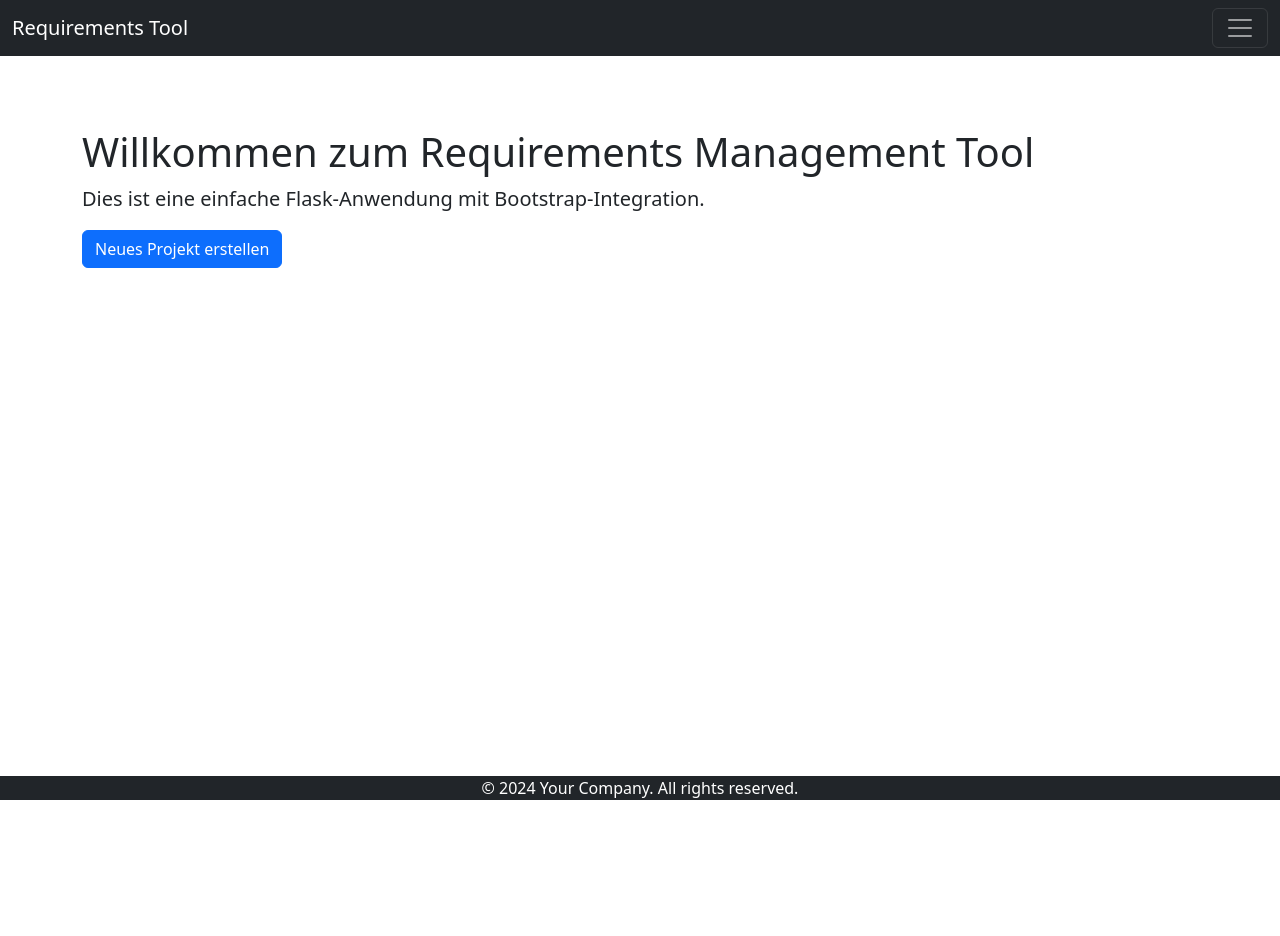
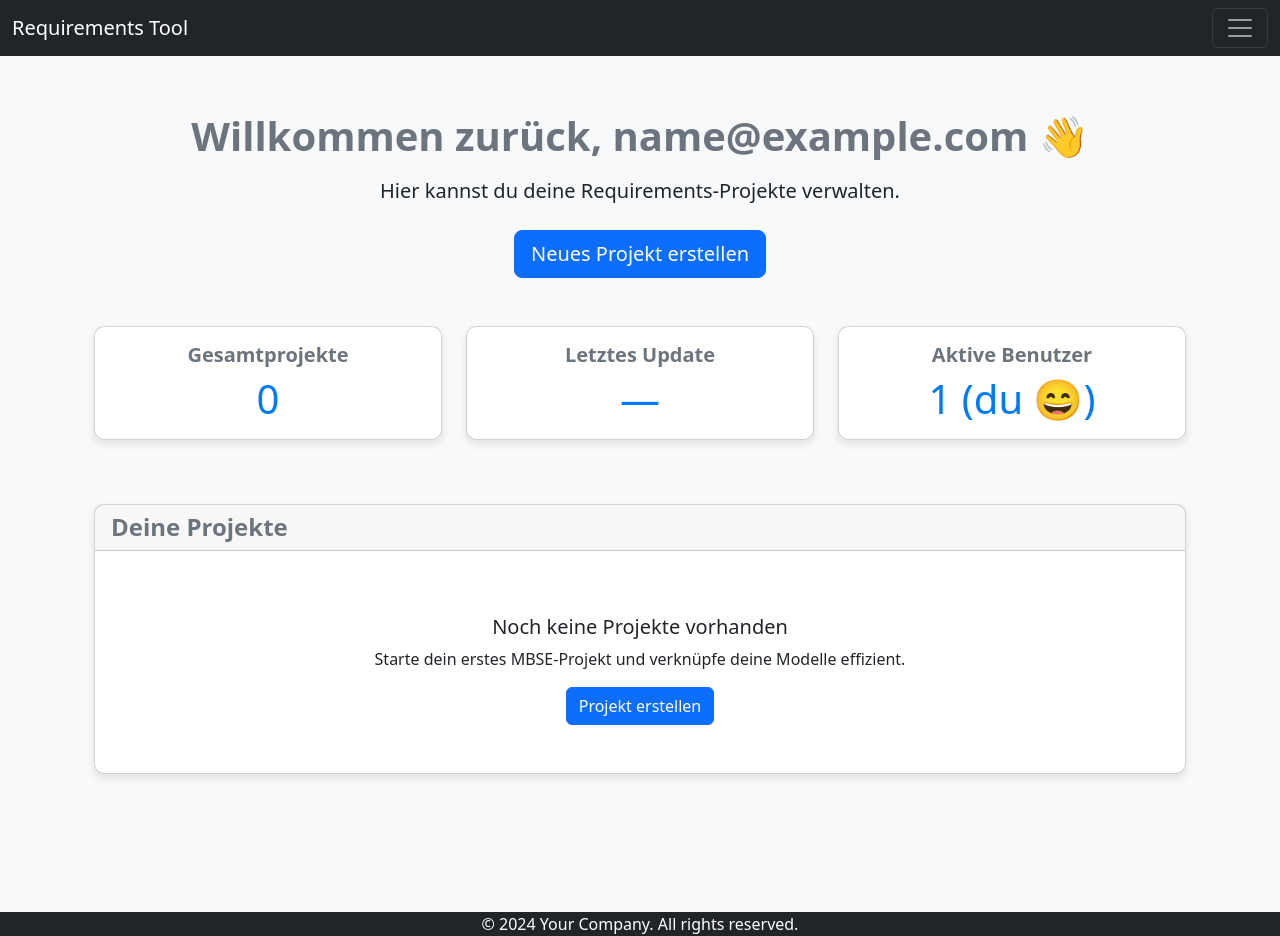
Before and after one commit to Aliwes1999/Interface_for_MBSE_Models, a Flask app: template app/templates/start.html in a window 1280 px wide. Before the commit the page ends 800 px from the top, so only its background shows below. Run offline with Flask 3, Linux system fonts and the light colour scheme; the template is opened without the code that fills it, so the values that code supplies are empty; the visitor is signed in with stand-in values (Sample User, id 1).

Commit message:
Startseite_aktualisiert

```diff
--- a/app/models.py
+++ b/app/models.py
@@ -36,6 +36,7 @@ class Project(db.Model):
     id = db.Column(db.Integer, primary_key=True)
     name = db.Column(db.String(100), nullable=False)
     columns = db.Column(db.Text, nullable=False)  # JSON string for list of columns
+    created_at = db.Column(db.DateTime, default=datetime.utcnow)
     created_requirements = db.Column(db.Text, nullable=False, default='[]')  # JSON string for list of dicts
     intermediate_requirements = db.Column(db.Text, nullable=False, default='[]')
     saved_requirements = db.Column(db.Text, nullable=False, default='[]')
--- a/app/templates/start.html
+++ b/app/templates/start.html
@@ -1,27 +1,149 @@
 {% extends "base.html" %} {% block title %}Startseite{% endblock %} {% block
 content %}
-<h1 class="mt-5 pt-3">Willkommen zum Requirements Management Tool</h1>
-<p class="lead">
-  Dies ist eine einfache Flask-Anwendung mit Bootstrap-Integration.
-</p>
+<style>
+  body {
+    background-color: #f8f9fa;
+  }
+  .card {
+    box-shadow: 0 4px 8px rgba(0, 0, 0, 0.1);
+    border-radius: 10px;
+  }
+  .stats-card {
+    text-align: center;
+  }
+  .stats-card .card-body h5 {
+    font-weight: bold;
+    color: #6c757d;
+  }
+  .stats-card .card-body .display-4 {
+    font-size: 2.5rem;
+    color: #007bff;
+  }
+  .table-box {
+    background-color: white;
+  }
+  .no-projects {
+    text-align: center;
+    padding: 2rem;
+  }
+  .no-projects i {
+    font-size: 3rem;
+    color: #6c757d;
+  }
+</style>
 
-<!-- List of Projects -->
-{% if projects %}
-<h2>Projekte</h2>
-<ul class="list-group mb-4">
-  {% for p in projects %}
-  <li class="list-group-item d-flex justify-content-between align-items-center">
-    {{ p.name }}
-    <div>
-      <a href="{{ url_for('main.manage_project', project_id=p.id) }}" class="btn btn-secondary btn-sm">Verwalten</a>
-      <form action="{{ url_for('main.delete_project', project_id=p.id) }}" method="post" style="display: inline;" onsubmit="return confirm('Sind Sie sicher, dass Sie dieses Projekt löschen möchten?');">
-        <button type="submit" class="btn btn-danger btn-sm">Löschen</button>
-      </form>
+<div class="container-fluid py-5" style="min-height: 100vh">
+  <!-- Header / Begrüßung -->
+  <div class="row mb-5">
+    <div class="col-12 text-center">
+      <h1 class="fw-bold text-secondary mb-3">
+        Willkommen zurück, {{ current_user.email }} 👋
+      </h1>
+      <p class="lead mb-4">
+        Hier kannst du deine Requirements-Projekte verwalten.
+      </p>
+      <a href="{{ url_for('main.create') }}" class="btn btn-primary btn-lg">
+        <i class="bi bi-plus-circle"></i> Neues Projekt erstellen
+      </a>
     </div>
-  </li>
-  {% endfor %}
-</ul>
-{% endif %}
+  </div>
 
-<a href="{{ url_for('main.create') }}" class="btn btn-primary">Neues Projekt erstellen</a>
+  <!-- Statistik-Karten -->
+  <div class="row mb-5">
+    <div class="col-md-4 mb-3">
+      <div class="card stats-card h-100">
+        <div class="card-body">
+          <i class="bi bi-folder-fill display-4 mb-2"></i>
+          <h5>Gesamtprojekte</h5>
+          <p class="display-4 mb-0">{{ projects|length }}</p>
+        </div>
+      </div>
+    </div>
+    <div class="col-md-4 mb-3">
+      <div class="card stats-card h-100">
+        <div class="card-body">
+          <i class="bi bi-calendar-check-fill display-4 mb-2"></i>
+          <h5>Letztes Update</h5>
+          <p class="display-4 mb-0">
+            {{ projects[-1].created_at.strftime('%d.%m.%Y') if projects else "—"
+            }}
+          </p>
+        </div>
+      </div>
+    </div>
+    <div class="col-md-4 mb-3">
+      <div class="card stats-card h-100">
+        <div class="card-body">
+          <i class="bi bi-people-fill display-4 mb-2"></i>
+          <h5>Aktive Benutzer</h5>
+          <p class="display-4 mb-0">1 (du 😄)</p>
+        </div>
+      </div>
+    </div>
+  </div>
+
+  <!-- Projekttabelle -->
+  <div class="row">
+    <div class="col-12">
+      <div class="card table-box">
+        <div class="card-header">
+          <h4 class="mb-0 fw-bold text-secondary">Deine Projekte</h4>
+        </div>
+        <div class="card-body">
+          {% if projects %}
+          <div class="table-responsive">
+            <table class="table table-hover align-middle table-striped">
+              <thead>
+                <tr>
+                  <th>Projektname</th>
+                  <th>Erstelldatum</th>
+                  <th>Aktionen</th>
+                </tr>
+              </thead>
+              <tbody>
+                {% for p in projects %}
+                <tr>
+                  <td>
+                    <a
+                      href="{{ url_for('main.manage_project', project_id=p.id) }}"
+                      class="text-decoration-none"
+                      >{{ p.name }}</a
+                    >
+                  </td>
+                  <td>{{ p.created_at.strftime('%d.%m.%Y') }}</td>
+                  <td>
+                    <form
+                      action="{{ url_for('main.delete_project', project_id=p.id) }}"
+                      method="post"
+                      style="display: inline"
+                      onsubmit="return confirm('Sind Sie sicher, dass Sie dieses Projekt löschen möchten?');"
+                    >
+                      <button type="submit" class="btn btn-danger btn-sm">
+                        Löschen
+                      </button>
+                    </form>
+                  </td>
+                </tr>
+                {% endfor %}
+              </tbody>
+            </table>
+          </div>
+          {% else %}
+          <div class="no-projects">
+            <i class="bi bi-folder-x"></i>
+            <h5 class="mt-3">Noch keine Projekte vorhanden</h5>
+            <p>
+              Starte dein erstes MBSE-Projekt und verknüpfe deine Modelle
+              effizient.
+            </p>
+            <a href="{{ url_for('main.create') }}" class="btn btn-primary"
+              >Projekt erstellen</a
+            >
+          </div>
+          {% endif %}
+        </div>
+      </div>
+    </div>
+  </div>
+</div>
 {% endblock %}
```
